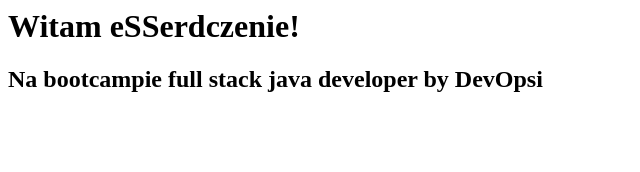
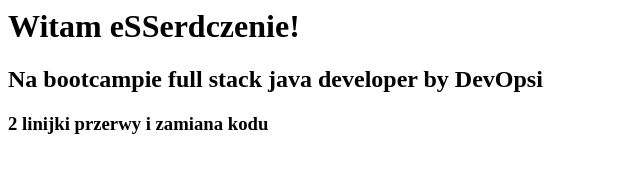
Before and after one commit to ArCADiusZ-project/Modul-3-Zad-1, a plain HTML site: page index.html in a window 1280 px wide. Shown: the whole page, without its empty margins (0-640 px from the left). Drawn offline with Linux system fonts and the light colour scheme.

Commit message:
Dodadanie linijki tekstu

```diff
--- a/index.html
+++ b/index.html
@@ -5,4 +5,7 @@
   <h2>Na bootcampie full stack java developer by DevOpsi</h2>
 
 
+  <h3>2 linijki przerwy i zamiana kodu</h3>
+
+
 </html>
```
Also changed, not shown: 1 other file.
